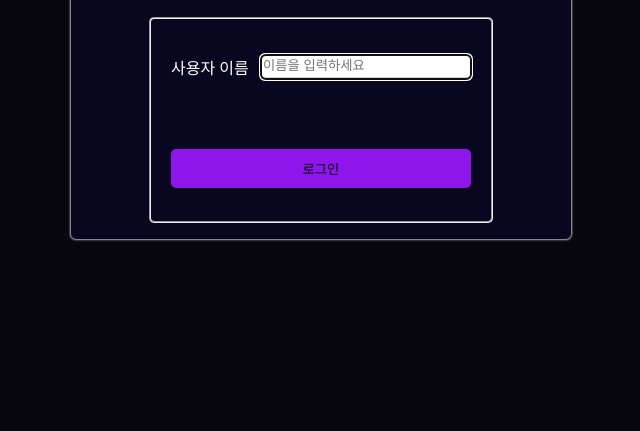
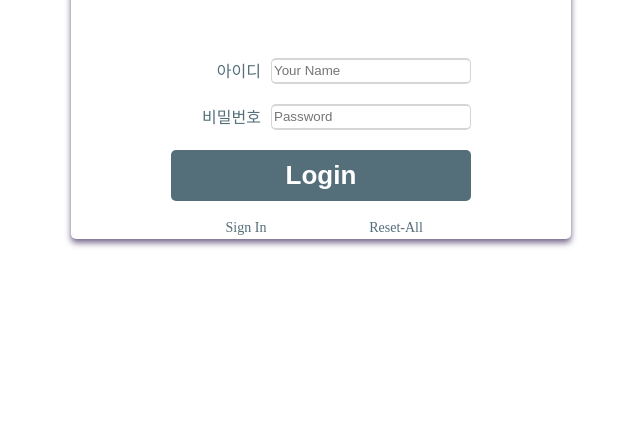
Before and after one commit to sangwoong03/Daily-Planner, a plain HTML site: page index.html in a window 1280 px wide. Shown: the part 369-800 px from the top of the page, without its empty margins (319-959 px from the left). Drawn offline with Linux system fonts and the light colour scheme.

Commit message:
[JS Project] Structure for Login page
Updated Login page UI and new element for addition JS function.

```diff
--- a/index.html
+++ b/index.html
@@ -11,27 +11,36 @@
     <script src="src/login.js" defer></script>
     <script src="src/clock.js" defer></script>
     <!-- <script src="../src/weather.js" defer></script> -->
+
+    <link rel="shortcut icon" href="#" type="image/x-icon">
+    <link rel="icon" href="#" type="image/x-icon">
+    <link rel="apple-touch-icon-precomposed" href="#">
 </head>
 
 <body>
     <div class="container">
         <div class="clock-box"></div>
-        <div class="mobile-title" hidden> LOGIN </div>
+        <div class="subtitle" hidden> Welcome! </div>
 
         <form>
             <fieldset>
                 <div class="input-box id-box">
-                    <label for="userid"> 사용자 이름 </label>
-                    <input type="text" id="userid" autofocus placeholder="이름을 입력하세요">
+                    <label for="userid"> 아이디 </label>
+                    <input type="text" id="userid" placeholder="Your Name">
                 </div>
-                <!-- <div class="input-box pw-box">
+                <div class="input-box pw-box">
                     <label for="userpw"> 비밀번호 </label>
-                    <input type="password" id="userpw">
-                </div> -->
+                    <input type="password" id="userpw" placeholder="Password">
+                </div>
 
-                <div class="warning-msg"></div>
                 <!-- <div class="weather-box"></div> -->
-                <button class="btn-login" type="submit"> 로그인 </button>
+                <button class="btn-login" type="submit"> Login </button>
+                <div class="additional-function">
+                    <ul>
+                        <li class="sign-in"> Sign In </li>
+                        <li class="reset"> Reset-All </li>
+                    </ul>
+                </div>
             </fieldset>
         </form>
     </div>
--- a/style-mobile.css
+++ b/style-mobile.css
@@ -1,50 +1,76 @@
+
 .container {
-  background:#08071f;
-  margin: 0 auto;
-  width: 90%;
+  margin: 100px auto 0 auto;
+  width: 100%;
   height: 300px;
   border-radius: 5px;
-  box-shadow: 0 0 2px 1px rgba(255, 255, 255, 0.7);
+  box-shadow: none;
   display: flex;
   flex-direction: column;
   justify-content: center;
   align-items: center;
+  transform: translateY(0%);
+  box-sizing: border-box;
+}
+
+form {
+  width: 100%;
+  margin-top: 100px;
 }
 fieldset {
   margin: 0 auto;
-  padding: 26px 20px;
-  width: 80%;
-  height: 150px;
+  padding: 0;
+  width: 65%;
   border-radius: 5px;
   display: flex;
   flex-direction: column;
 }
+
 .clock-box {
   display: none;
 }
-.mobile-title {
+
+.subtitle {
   display: block;
   font-size: 30px;
   font-weight: bold;
   margin-bottom: 20px;
 }
+
 .input-box {
   margin: 20px 0;
 }
 .input-box label {
-  display: block;
-  width: 40%;
+  display:none
 }
 .input-box input {
-  height: 22px;
-  flex: none;
-  width: 60%;
+  height: 30px;
+  width: 100%;
+  border-bottom: 2px solid #d6d6d6;
+  border-top: none;
+  border-left: none;
+  border-right: none;
 }
+.input-box input::placeholder {
+  text-align: center;
+  font-style: italic;
+  font-size: 16px;
+}
+
 .btn-login {
+  padding: 5px;
+  margin-top: 20px;
+  margin-bottom: 20px;
+  font-size: 24px;
+  font-weight: 500;
+}
+
+
+.additional-function ul {
+  list-style: none;
   width: 100%;
-  padding: 10px;
-  margin-top: 10px;
-  border: none;
-  border-radius: 5px;
-  background:#8e15eb;
+  display: flex;
+  text-align: center;
+  padding: 0;
+  font-size: 16px;
 }
--- a/style.css
+++ b/style.css
@@ -1,14 +1,13 @@
 body {
-  background:  #08070d;
-  color: #fff;
+  color: #546e7a;
 }
 .container {
-  background:#08071f;
   margin: 0 auto;
   width: 500px;
   height: 50vh;
   border-radius: 5px;
-  box-shadow: 0 0 2px 1px rgba(255, 255, 255, 0.7);
+  box-shadow: 0 4px 6px rgba(70, 50, 100, 0.7),
+              0 1px 3px rgba(0, 0, 0, 0.1);
   display: flex;
   flex-direction: column;
   justify-content: center;
@@ -18,17 +17,20 @@ body {
 .clock-box {
   width: 250px;
   text-align: center;
-  margin-bottom: 20px;
 }
 .clock-box .time {
   font-style: italic;
   font-size: 50px;
 }
+form {
+  width: 100%;
+}
 fieldset {
   margin: 0 auto;
-  padding: 26px 20px;
+  padding: 26px 20px 0 20px;
   width: 300px;
   height: 150px;
+  border: none;
   border-radius: 5px;
   display: flex;
   flex-direction: column;
@@ -40,30 +42,33 @@ fieldset {
 .input-box label {
   display: block;
   width: 30%;
+  text-align: end;
+  padding-right: 10px;
 }
 .input-box input {
   border: none;
   border-radius: 5px;
   border-bottom: 2px solid #d6d6d6;
+  border-top: 2px solid #d6d6d6;
+  border-left: 1px solid #d6d6d6;
+  border-right: 1px solid #d6d6d6;
   flex: 1;
   height: 20px;
-}
-.warning-msg {
-  height: 20px;
-  font-size: 12px;
-  text-align: center;
-  color: red;
 }
 .btn-login {
   width: 100%;
   padding: 10px;
-  margin-top: 40px;
+  margin-top: 10px;
   border: none;
   border-radius: 5px;
-  background:#8e15eb;
+  background:#546e7a;
+  color: #fff;
+  font-size: 26px;
+  font-weight: bold;
 }
-.btn-login:enabled:hover {
+.btn-login:hover {
   cursor: pointer;
+  background: rgba(0, 0, 0, .5);
 }
 
 .weather-box{
@@ -73,3 +78,24 @@ fieldset {
 .weather-box p:not(last-child) {
   margin-right: 10px;
 }
+
+.additional-function {
+  display: flex;
+}
+.additional-function ul {
+  list-style: none;
+  width: 100%;
+  display: flex;
+  text-align: center;
+  padding: 0;
+  font-size: 14px;
+}
+.additional-function ul li {
+  width: 100%;
+  padding: 5px 0;
+}
+.additional-function ul li:hover {
+  cursor: pointer;
+  text-decoration: underline;
+  color: rgba(41, 9, 9, 0.3);
+}
```
